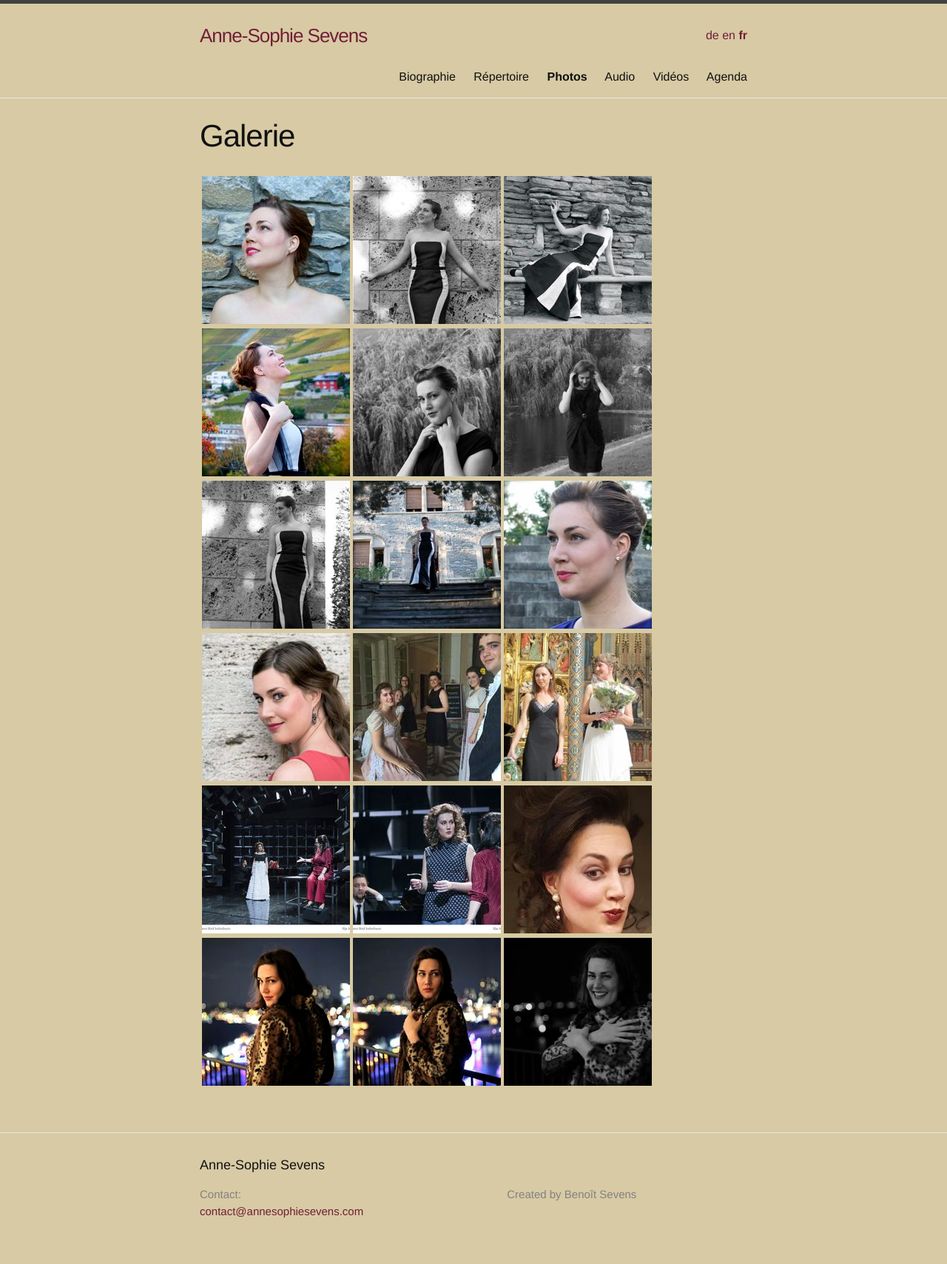
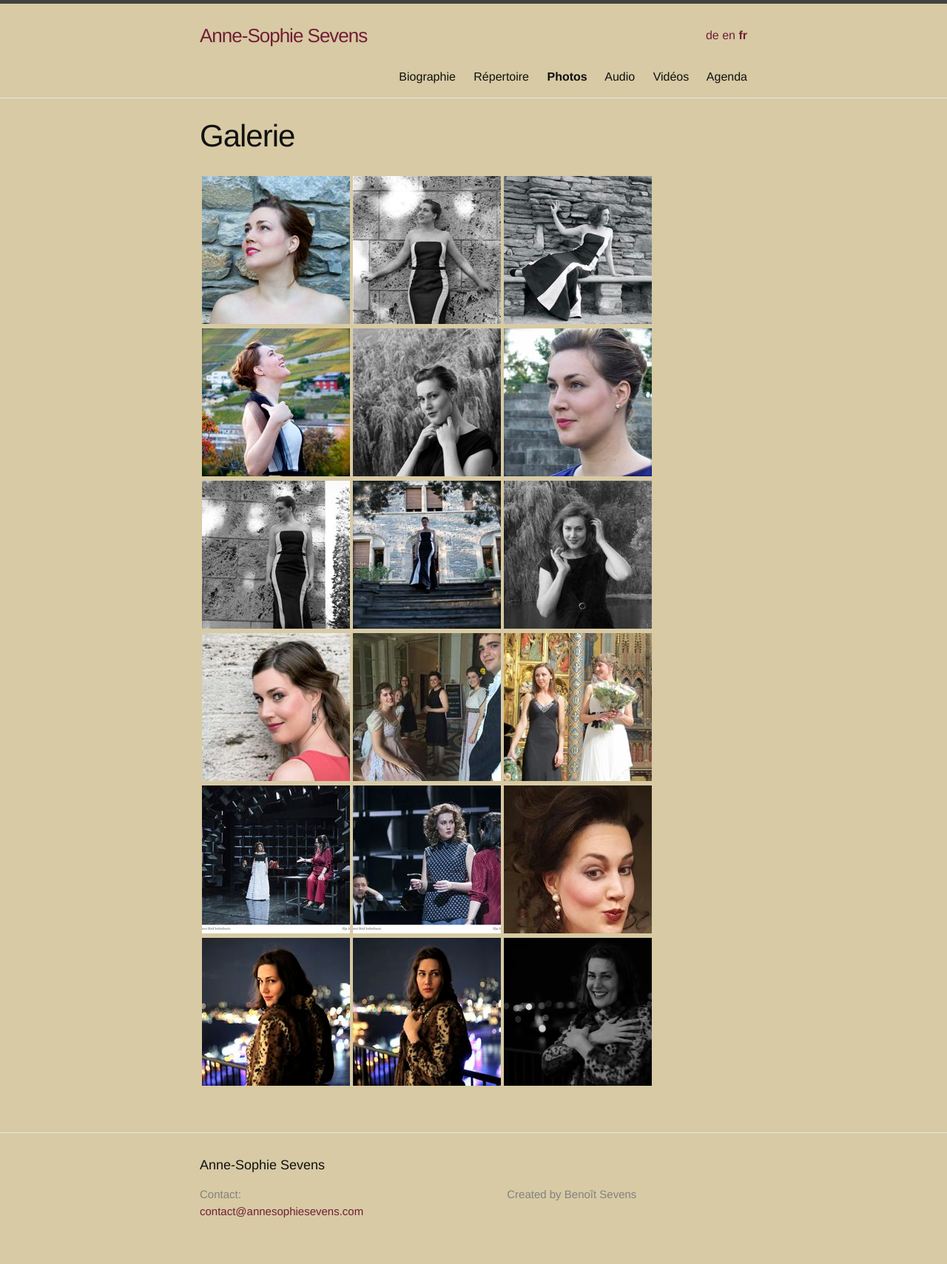
Before and after one commit to annesophie-sevens/annesophie-sevens.github.io, a Jekyll site: the page built from pictures-fr.md, in a window 1280 px wide. Shown: the whole page at 74% size. Built offline with Jekyll 4.4.1, drawn with Linux system fonts in a browser that asks for light colours.

Commit message:
Update pictures-fr.md

```diff
--- a/pictures-fr.md
+++ b/pictures-fr.md
@@ -7,9 +7,9 @@ ref: pictures
 ---
 | <a href="/assets/a10.jpg"> ![]({{ site.baseurl }}/assets/a10-thumbnail.jpg) </a> | <a href="/assets/a8.jpg"> ![]({{ site.baseurl }}/assets/a8-thumbnail.jpg) </a> | <a href="/assets/a6.jpg">  ![]({{ site.baseurl }}/assets/a6-thumbnail.jpg) </a> |
 
-| <a href="/assets/a4.jpg"> ![]({{ site.baseurl }}/assets/a4-thumbnail.jpg) </a> | <a href="/assets/a11.jpg"> ![]({{ site.baseurl }}/assets/a11-thumbnail.jpg) </a> | <a href="/assets/a13.jpg">![]({{ site.baseurl }}/assets/a13-thumbnail.jpg) </a> |
+| <a href="/assets/a4.jpg"> ![]({{ site.baseurl }}/assets/a4-thumbnail.jpg) </a> | <a href="/assets/a11.jpg"> ![]({{ site.baseurl }}/assets/a11-thumbnail.jpg) </a> | <a href="/assets/a9.jpg">![]({{ site.baseurl }}/assets/a9-thumbnail.jpg) </a> |
 
-|  <a href="/assets/a1.jpg">  ![]({{ site.baseurl }}/assets/a1-thumbnail.jpg) </a> | <a href="/assets/a7.jpg"> ![]({{ site.baseurl }}/assets/a7-thumbnail.jpg) </a>|<a href="/assets/a9.jpg"> ![]({{ site.baseurl }}/assets/a9-thumbnail.jpg) </a>|
+|  <a href="/assets/a1.jpg">  ![]({{ site.baseurl }}/assets/a1-thumbnail.jpg) </a> | <a href="/assets/a7.jpg"> ![]({{ site.baseurl }}/assets/a7-thumbnail.jpg) </a>|<a href="/assets/a14.jpg"> ![]({{ site.baseurl }}/assets/a14-thumbnail.jpg) </a>|
 
 | <a href="/assets/muurfoto.jpg"> ![]({{ site.baseurl }}/assets/muurfoto_thumbnail.jpg) </a> | <a href="/assets/107.jpg"> ![]({{ site.baseurl }}/assets/107-thumbnail.jpg) </a> | <a href="/assets/101.jpg">![]({{ site.baseurl }}/assets/101-thumbnail.jpg) </a> |
 
```
